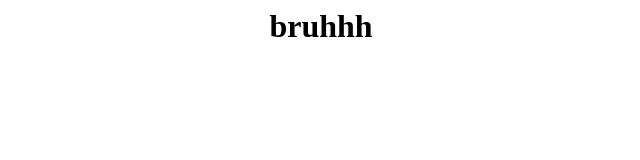
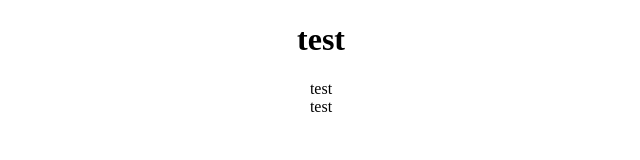
Before and after one commit to AkkozaDevelops/old-website, a plain HTML site: page index.html in a window 1280 px wide. Shown: the whole page, without its empty margins (319-959 px from the left). Drawn offline with Linux system fonts and the light colour scheme.

Commit message:
Update index.html

```diff
--- a/index.html
+++ b/index.html
@@ -1,4 +1,11 @@
-<title>bruv</title>
-<center>
-<h1>bruhhh</h1>
-</center>
+<!DOCTYPE HTML>
+<HTML></HTML>
+<head>
+  <title>Testing</title>
+</head>
+<body>
+  <center>
+  <h1>test</h1>
+  <p>test<br>test</p>
+  </center>
+</body>
```
